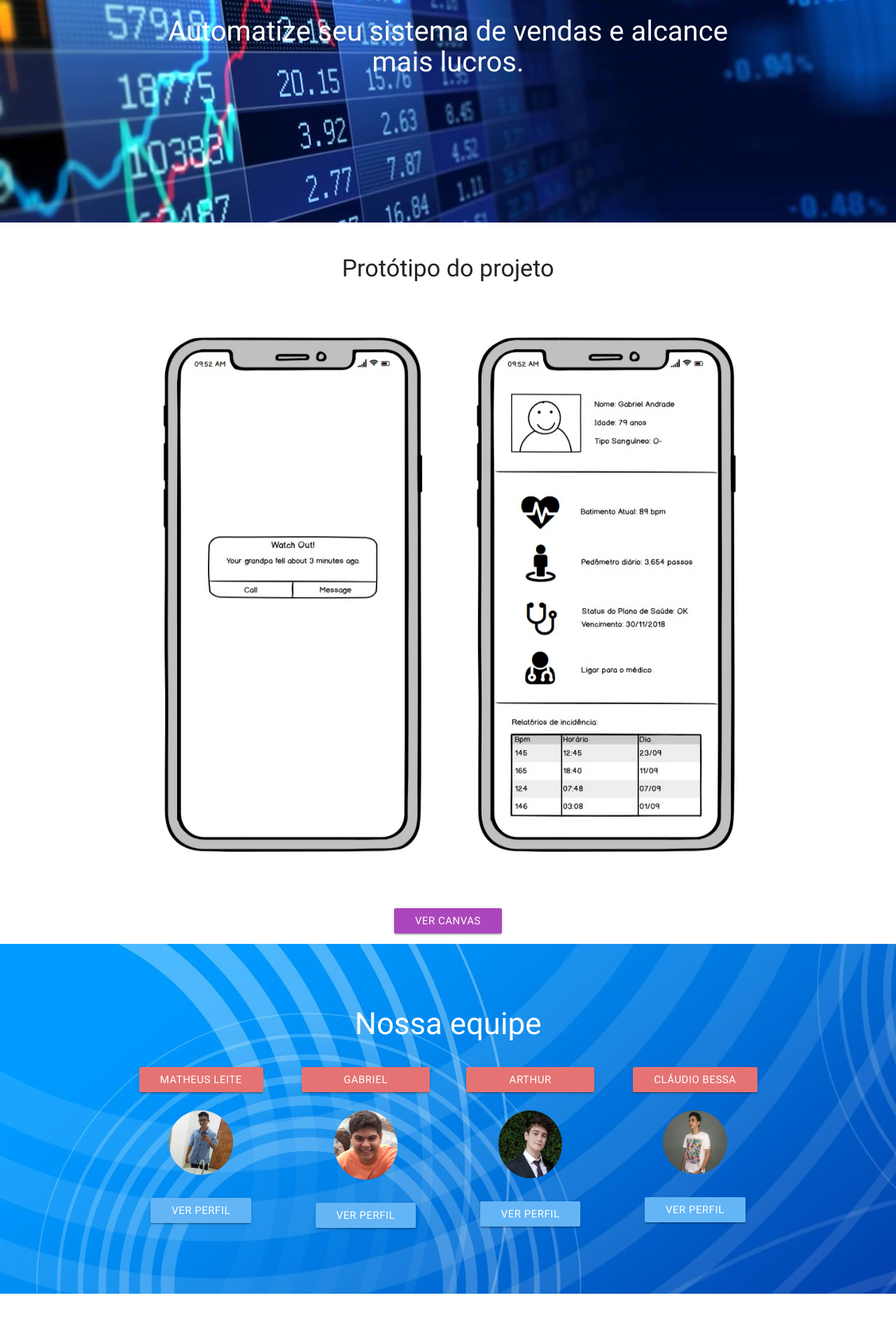
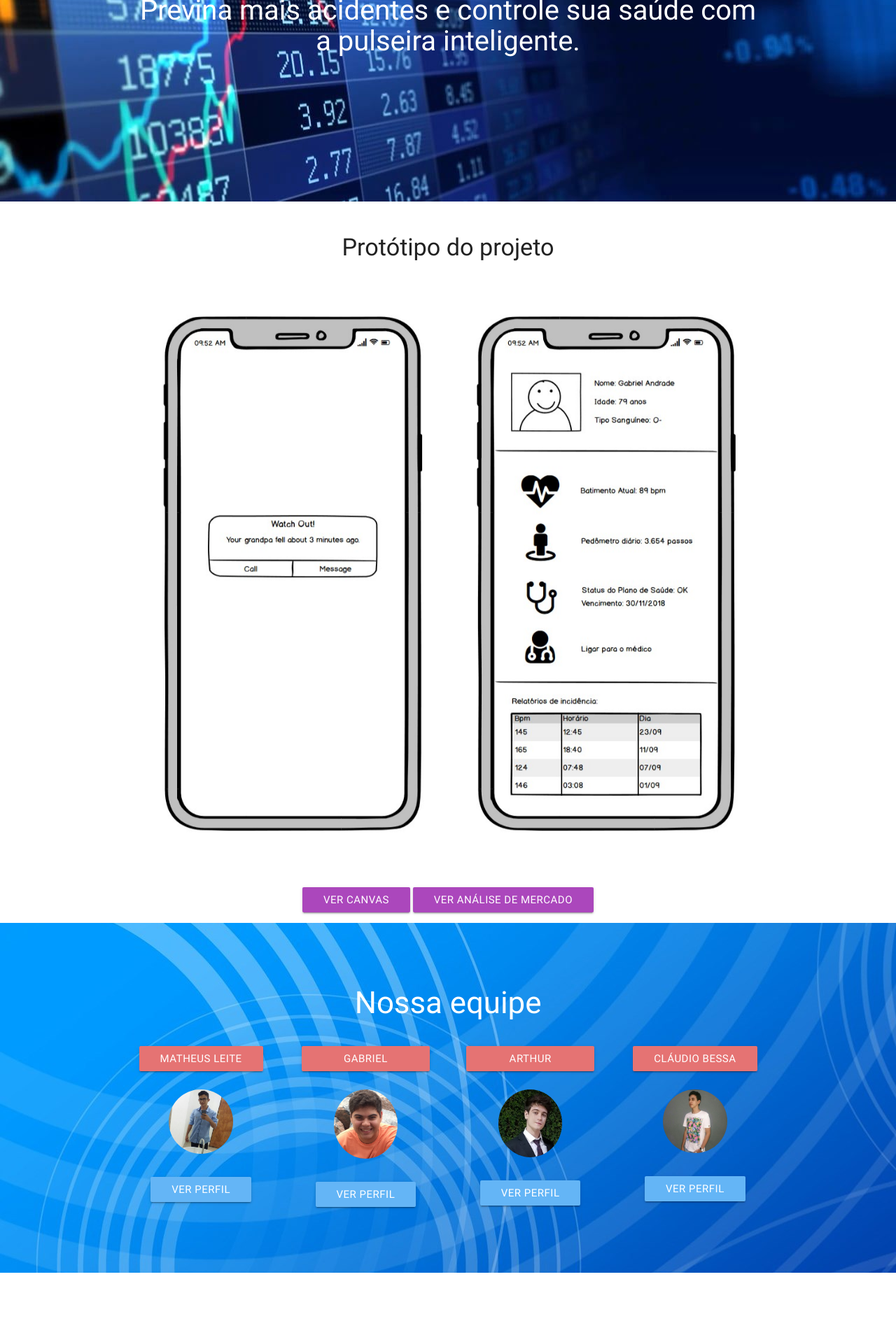
Before and after one commit to itzmatheus/projetointegradorp1, a Django app: page / in a window 1280 px wide. Shown: the part 1123-3041 px from the top of the page at 70% size. Run offline with Django 3.2, Linux system fonts and the light colour scheme; some libraries are stand-ins or nearby versions.

Commit message:
add analise de negocio

```diff
--- a/landingpage/templates/index.html
+++ b/landingpage/templates/index.html
@@ -67,27 +67,27 @@
       <div class="row">
         <div class="col s12 m4">
           <div class="icon-block">
-            <h2 class="center" style="color:#333"><i class="material-icons medium">new_releases</i></h2>
-            <h5 class="center">Automação de vendas</h5>
+            <h2 class="center" style="color:#333"><i class="material-icons medium">access_alarm</i></h2>
+            <h5 class="center">Mais segurança</h5>
 
-            <p class="light">Novo formato de vendas possibilitando que os clientes comprem mais a partir da tecnologia sem desperdiçar tempo com o formato de venda tradicional.</p>
+            <p class="light">Previna que seus pais sofram calados com quedas. A pulseira alerta quando o usuário cair.</p>
           </div>
         </div>
 
         <div class="col s12 m4">
           <div class="icon-block">
             <h2 class="center" style="color:#333"><i class="material-icons medium">insert_chart</i></h2>
-            <h5 class="center">Controle de vendas</h5>
+            <h5 class="center">Controle da saúde</h5>
 
-            <p class="light">Tenha maior controle das vendas através de dados monitorados, observando informações importantes que os clientes geram nas compras. </p>
+            <p class="light">Além de monitorar quedas a pulseira também monitora a saúde do usuário. Prevenindo várias doenças! </p>
           </div>
         </div>
 
         <div class="col s12 m4">
           <div class="icon-block">
-            <h2 class="center" style="color:#333"><i class="material-icons medium">payment</i></h2>
-            <h5 class="center">Métodos de pagamento</h5>
-            <p class="light">Os clientes terão novas formas de pagar os produtos sem passar num caixa, agilizando o processo de vendas e adquirindo mais segurança. </p>
+            <h2 class="center" style="color:#333"><i class="material-icons medium">watch</i></h2>
+            <h5 class="center">Pulseira discreta</h5>
+            <p class="light">O usuário não vai lembrar que está usando uma pulseira super tecnológica devido a sua aparência com um relógio! </p>
           </div>
         </div>
       </div>
@@ -100,7 +100,7 @@
     <div class="section no-pad-bot">
       <div class="container">
         <div class="row center">
-          <h5 class="header col s12" style="color: white; font-size: 40px;">Automatize seu sistema de vendas e alcance mais lucros.</h5>
+          <h5 class="header col s12" style="color: white; font-size: 40px;">Previna mais acidentes e controle sua saúde com a pulseira inteligente.</h5>
         </div>
       </div>
     </div>
@@ -118,7 +118,8 @@
       </div><!--row-->
     </div>
   <div class="center">
-    <a href="{% static 'Lean Canvas - Excelsior Tech.pdf' %}" target="_blank" class="waves-effect btn modal-trigger waves-light purple lighten-1">ver Canvas</a>
+    <a href="{% static 'Lean Canvas - Excelsior Tech.pdf' %}" target="_blank" class="waves-effect btn modal-trigger waves-light purple lighten-1">Ver Canvas</a>
+        <a href="{% static 'images/mercado.jpg' %}" target="_blank" class="waves-effect btn modal-trigger waves-light purple lighten-1">Ver Análise de Mercado</a>
   </div>
   </div>
 
```
Also changed, not shown: static/images/mercado.jpg (added).
